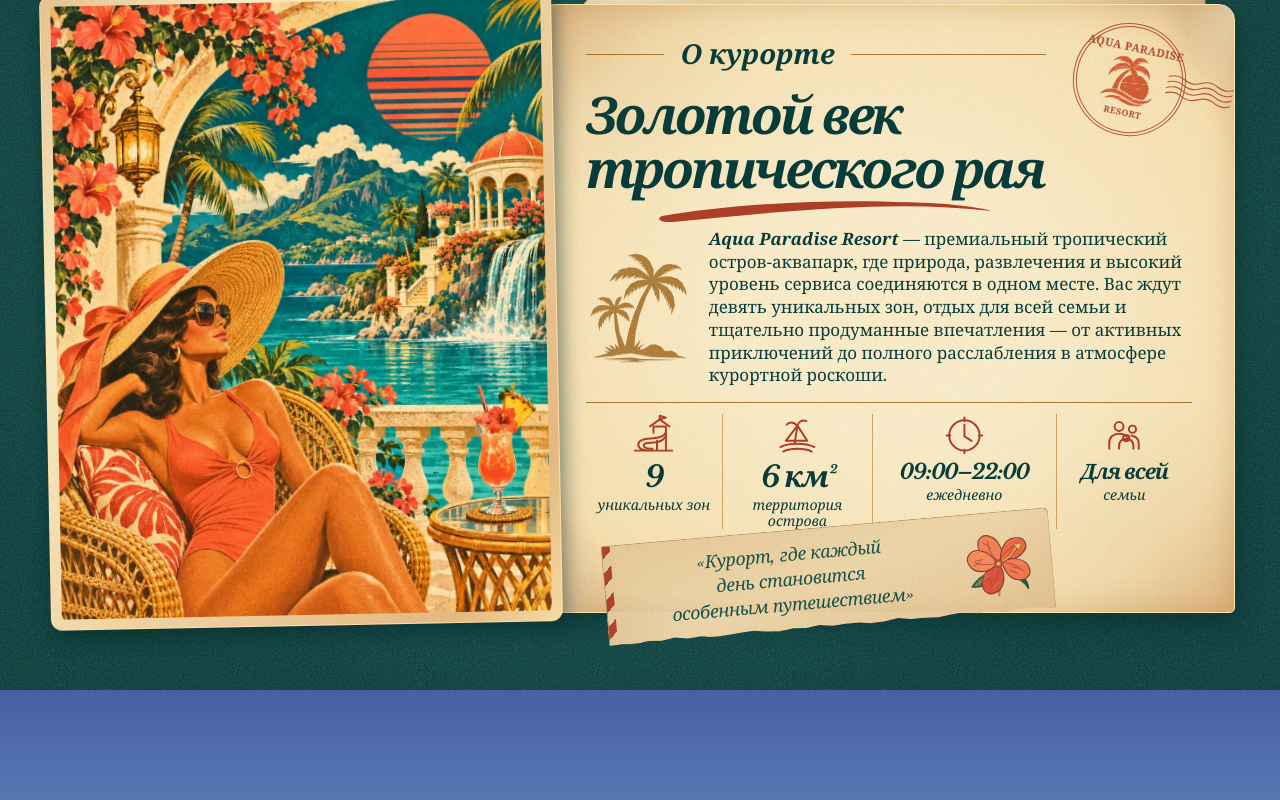
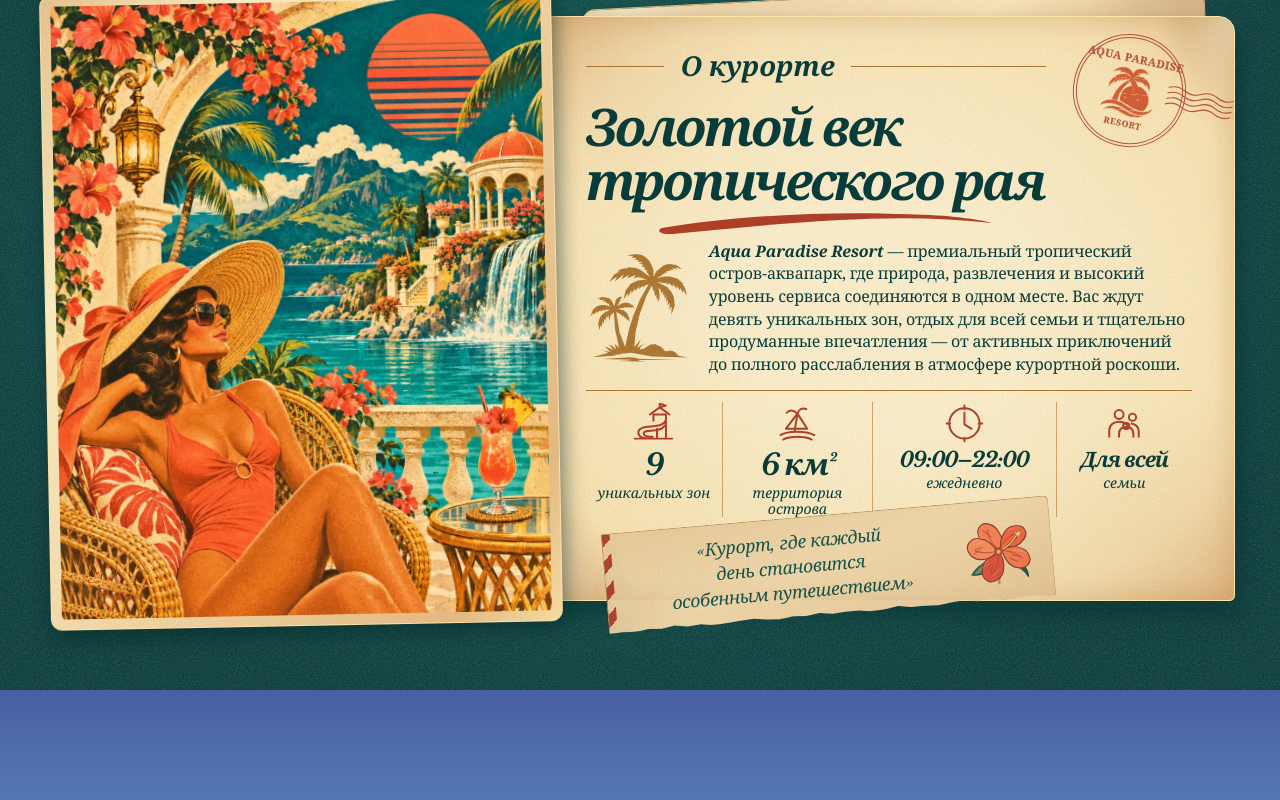
Before and after one commit to raccoonforge/aqua-paradise-resort, a React (Vite) app: page / in a window 1280 px wide. Shown: the part 897-1697 px from the top of the page. Built offline with nearby package versions, Linux system fonts and the light colour scheme; a web font is replaced by a local one.

Commit message:
style(about): balanced magazine copy and natural palm illustration proportions

```diff
--- a/src/components/AboutEditorial.css
+++ b/src/components/AboutEditorial.css
@@ -140,10 +140,17 @@
   display: block;
   width: 100%;
   height: auto;
-  color: #ae7832;
-  filter: drop-shadow(0 1px 0 rgba(93, 65, 29, .2));
+  object-fit: contain;
+  opacity: .95;
+  mix-blend-mode: multiply;
 }
-.apr-about__intro p { font: clamp(17px, 1.23vw, 23px)/1.34 Georgia, serif; }
+.apr-about__intro p {
+  margin: 0;
+  font: 400 clamp(16px, 1.18vw, 22px)/1.41 Georgia, 'Times New Roman', serif;
+  letter-spacing: -.012em;
+  text-wrap: pretty;
+  hyphens: none;
+}
 .apr-about__intro strong { font-style: italic; }
 .apr-about__stats { display: grid; grid-template-columns: 1fr 1.1fr 1.35fr 1fr; border-top: 1px solid var(--gold); margin: clamp(12px, 1.15vw, 22px) 0 0; padding: 11px 0 0; list-style: none; }
 .apr-about__stats li { min-width: 0; padding: 0 5px; text-align: center; }
```
